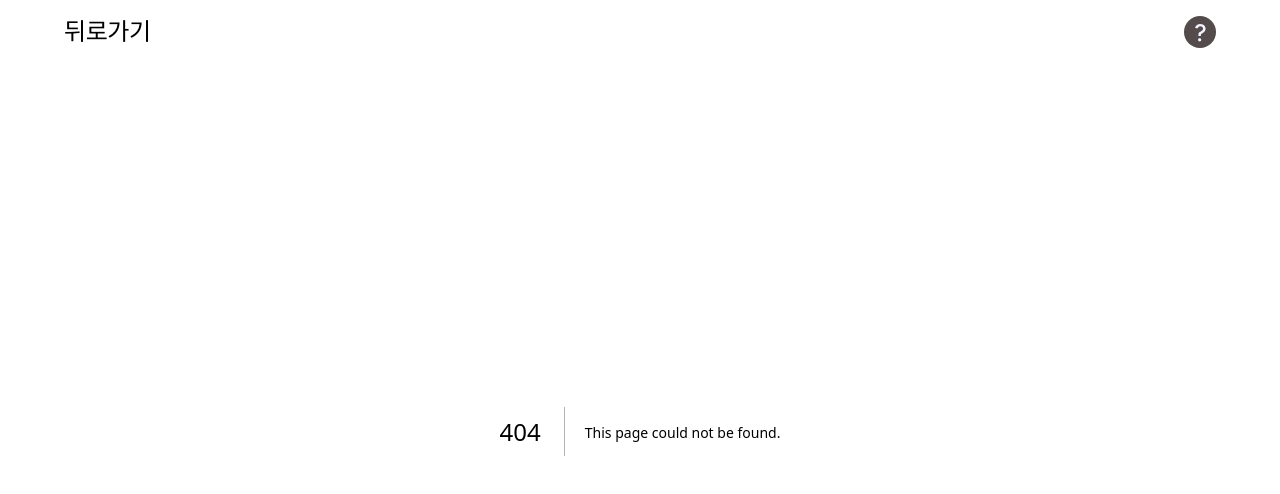
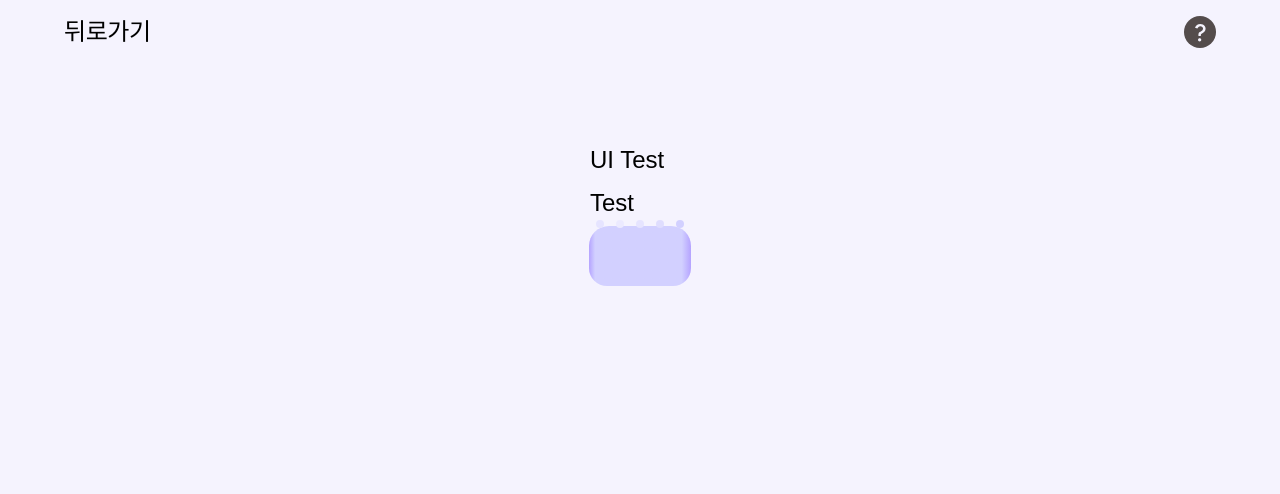
Before and after one commit to sunub/for-digital-divide, a Next.js app: page /ui-test in a window 1280 px wide. Before the commit this address had no page. Shown: the top 494 px of the page. Built offline with nearby package versions, Linux system fonts and the light colour scheme; a web font is replaced by a local one.

Commit message:
feat(app) : Pending State Button 작성

```diff
--- /dev/null
+++ b/src/app/ui-test/page.tsx
@@ -0,0 +1,106 @@
+'use client';
+
+import styled from 'styled-components';
+
+function Page() {
+  const colors = [
+    'oklch(92.86% 0.036 289.07)',
+    'oklch(94.48% 0.028 290.23)',
+    'oklch(92.86% 0.036 289.07)',
+    'oklch(90.93% 0.045 288.25)',
+    'oklch(87.45% 0.064 286.931)',
+  ];
+
+  return (
+    <div>
+      <div className="">
+        <h1>UI Test</h1>
+        <p>Test</p>
+      </div>
+      <div>
+        <Button className="w-button h-button flex flex-row">
+          {colors.map((color, i) => (
+            <PendingBlock key={`${i}th-pending-block`} $bg={color} $delay={i} />
+          ))}
+          <ButtonBtm />
+        </Button>
+      </div>
+    </div>
+  );
+}
+
+const Button = styled.button`
+  position: relative;
+
+  &:has(span) :first-child {
+    border-top-left-radius: 18px;
+    border-bottom-left-radius: 18px;
+  }
+
+  &:has(span) :nth-child(5) {
+    border-top-right-radius: 18px;
+    border-bottom-right-radius: 18px;
+  }
+`;
+
+const ButtonBtm = styled.div`
+  position: absolute;
+  z-index: 1;
+  top: 2px;
+  left: -1px;
+  width: 102px;
+  height: 60px;
+
+  border-top-left-radius: 20px;
+  border-top-right-radius: 20px;
+  border-bottom-right-radius: 18px;
+  border-bottom-left-radius: 18px;
+
+  background: linear-gradient(
+    90deg,
+    oklch(76.64% 0.13 292.01) 0%,
+    oklch(87.45% 0.0646 286.931) 6%,
+    oklch(87.45% 0.0646 286.931) 91%,
+    oklch(76.64% 0.13 292.01) 100%
+  );
+`;
+
+const PendingBlock = styled.span<{ $bg: string; $delay: number }>`
+  position: relative;
+  z-index: 2;
+
+  display: block;
+  height: 100%;
+  width: 20px;
+  will-change: background-color, box-shadow;
+  animation: pending 1.5s ease-in infinite;
+  animation-delay: ${({ $delay }) => ($delay + 0.1) * 0.195}s;
+  transform: translate3d(0, 0, 0);
+
+  &::before {
+    content: '';
+    width: 8px;
+    height: 8px;
+    border-radius: 50%;
+    aspect-ratio: 1 / 1;
+    background-color: ${({ $bg }) => $bg};
+
+    position: absolute;
+    top: calc(50% - 4px);
+    left: calc(50% - 4px);
+  }
+
+  @keyframes pending {
+    0%,
+    100% {
+      background-color: oklch(87.45% 0.064 286.931);
+      box-shadow: 0 6px 4px 0 oklch(76.64% 0.13 292.01 / 80%);
+    }
+    50% {
+      background-color: oklch(92.86% 0.036 289.07);
+      box-shadow: 0 4px 4px 0 oklch(76.64% 0.13 292.01 / 20%);
+    }
+  }
+`;
+
+export default Page;
```
